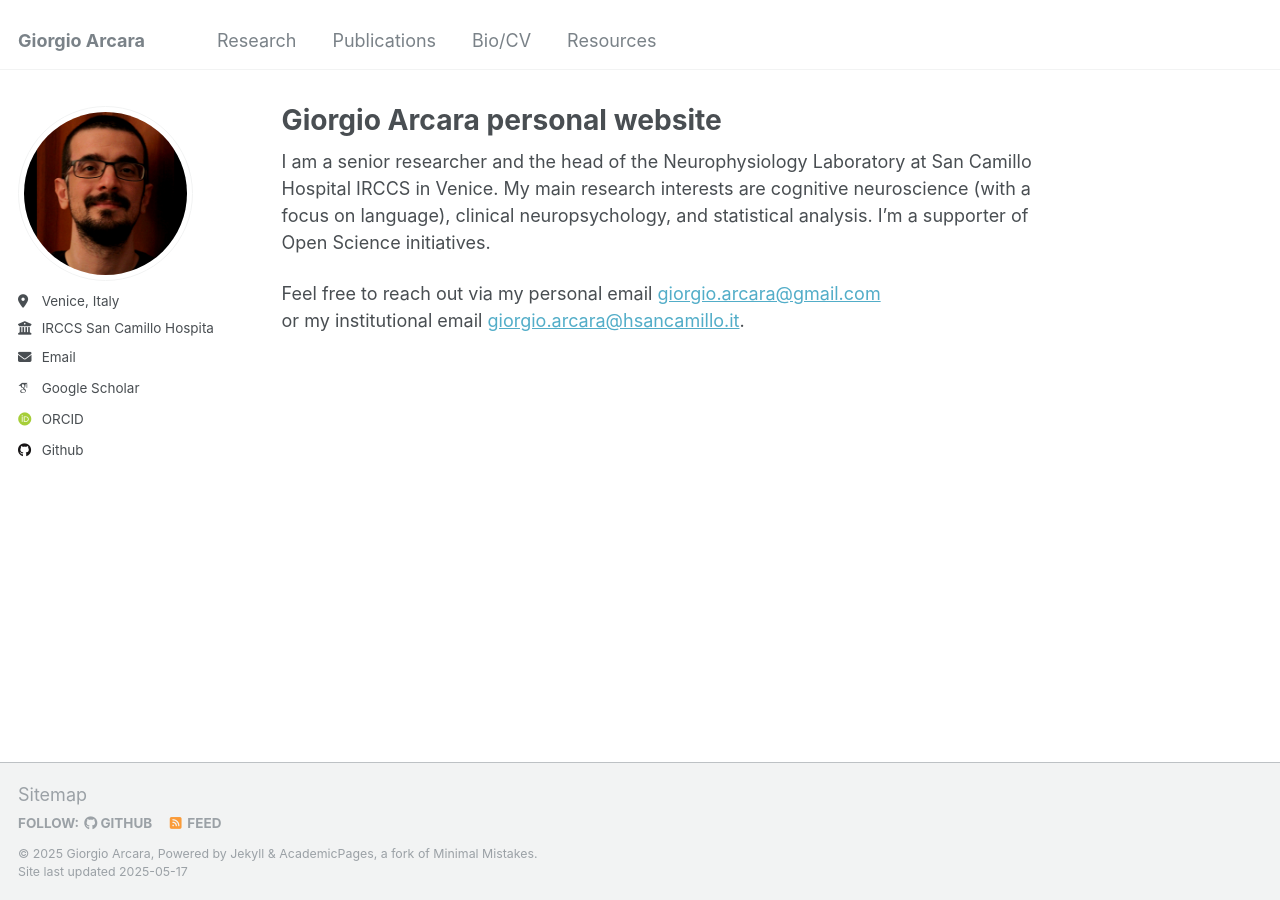
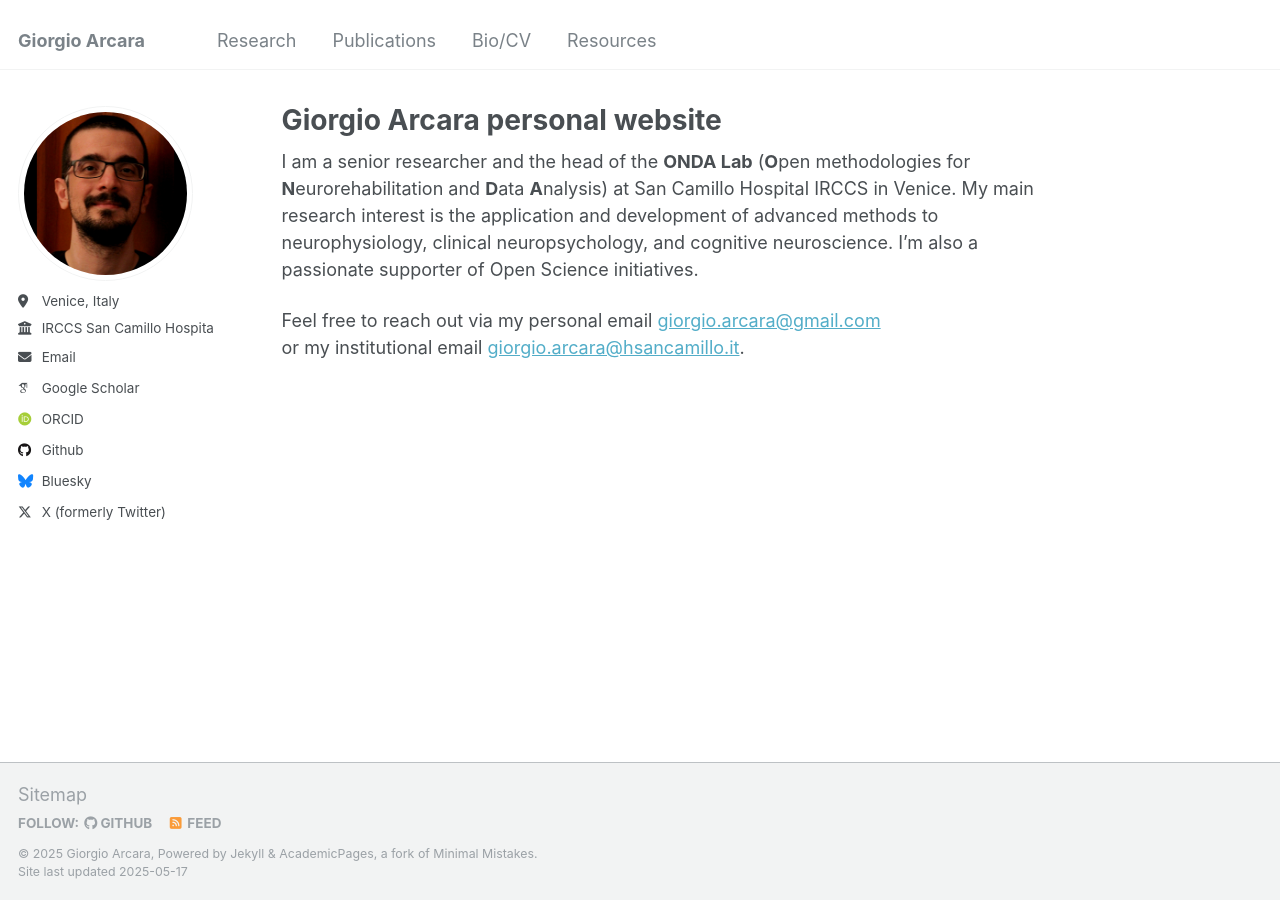
Before and after one commit to giorgioarcara/giorgioarcara.github.io, a Jekyll site: the page built from _pages/about.md, in a window 1280 px wide. Built offline with Jekyll 4.4.1, drawn with Linux system fonts in a browser that asks for light colours; some web fonts are replaced.

Commit message:
added social

```diff
--- a/_config.yml
+++ b/_config.yml
@@ -50,7 +50,7 @@ author:
   stackoverflow    : # User number or user number and name (i.e., use "1" or "1/jeff-atwood")
 
   # Social media
-  bluesky          : # "bsky.app" # Replace this with you Bluesky username
+  bluesky          : "giorgioarcara.bsky.social"  # Replace this with you Bluesky username
   facebook         : # Username
   flickr           : # Username
   foursquare       : # Username
@@ -67,7 +67,7 @@ author:
   steam            : # Username
   telegram         : # URL
   tumblr           : # Username
-  twitter          : # Username for X / Twitter
+  twitter          : "@giorgioarcara" # Username for X / Twitter
   vine             : # Username
   weibo            : # Username
   wikipedia        : # Username
--- a/_pages/about.md
+++ b/_pages/about.md
@@ -7,8 +7,8 @@ redirect_from:
   - /about.html
 ---
 
-I am a senior researcher and the head of the Neurophysiology Laboratory at San Camillo Hospital IRCCS in Venice.
-My main research interests are cognitive neuroscience (with a focus on language), clinical neuropsychology, and statistical analysis. I'm a supporter of Open Science initiatives.
+I am a senior researcher and the head of the **ONDA Lab** (**O**pen methodologies for **N**eurorehabilitation and **D**ata **A**nalysis) at San Camillo Hospital IRCCS in Venice.
+My main research interest is the application and development of advanced methods to neurophysiology, clinical neuropsychology, and cognitive neuroscience. I'm also a passionate supporter of Open Science initiatives.
 
 Feel free to reach out via my personal email [giorgio.arcara@gmail.com](mailto:giorgio.arcara@gmail.com) \\
 or my institutional email [giorgio.arcara@hsancamillo.it](mailto:giorgio.arcara@hsancamillo.it).
```
Also changed, not shown: 1 other file.
